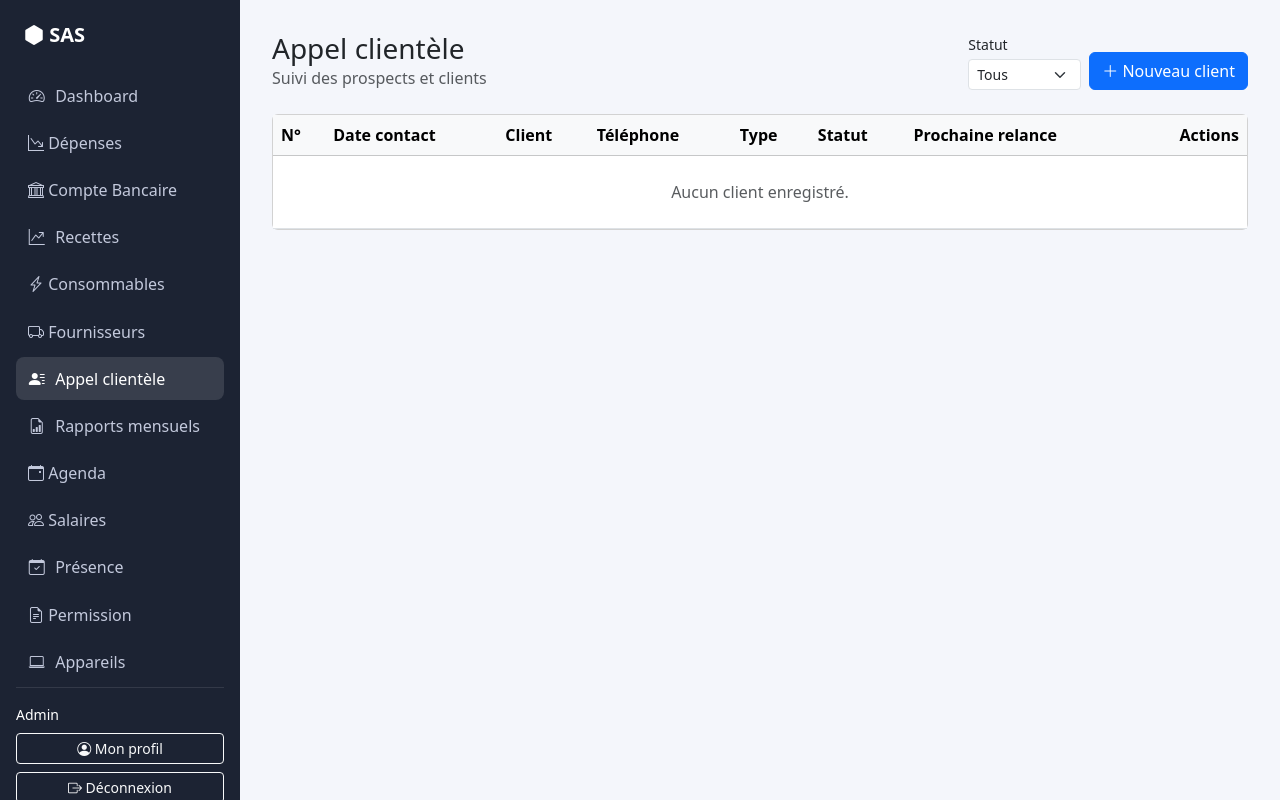
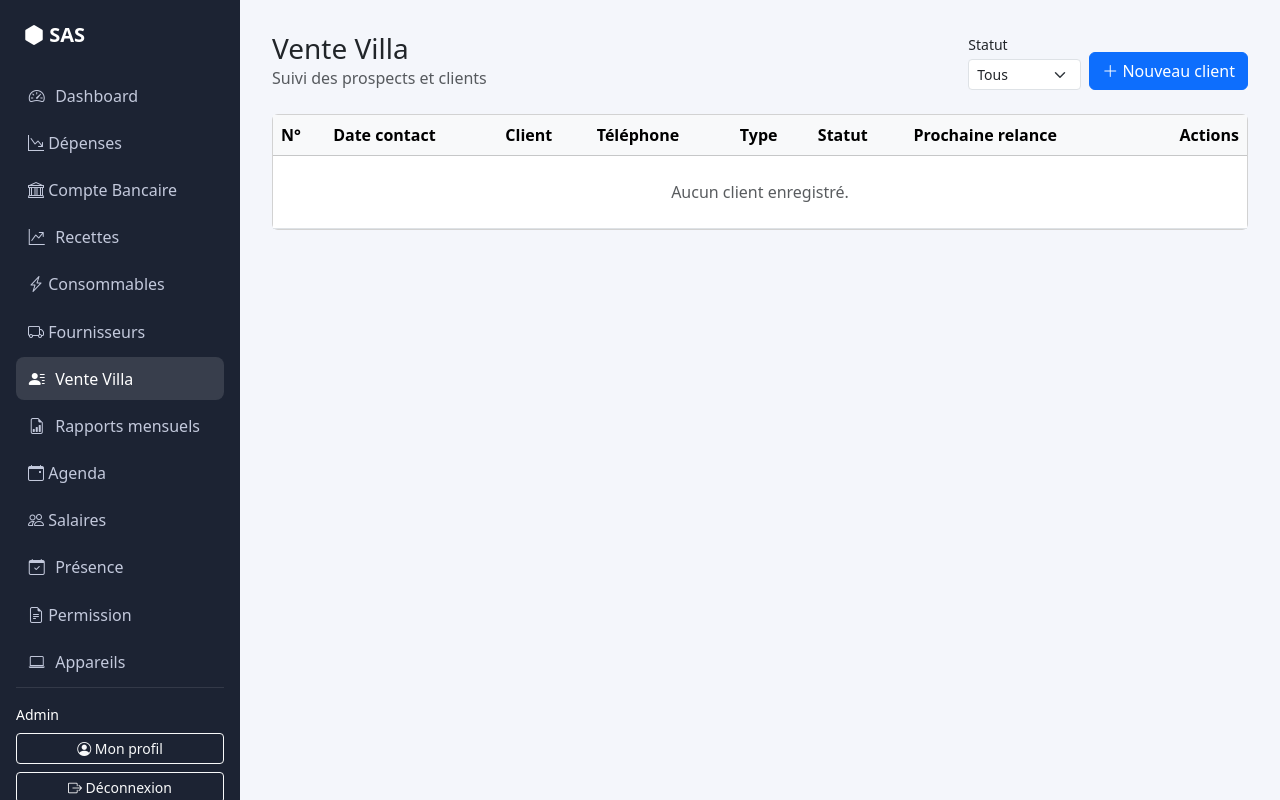
Before and after one commit to smartdev-km/sas, a Flask app: page /commercial/ in a window 1280 px wide. Run offline with Flask 3, Linux system fonts and the light colour scheme; a user stored in the database is signed in; data comes from the database, SQL or seed files in the repository; data that the repository does not hold is empty.

Commit message:
Renommer "Appel clientèle" en "Vente Villa"
Co-Authored-By: Claude Sonnet 5 <noreply@anthropic.com>

```diff
--- a/app/templates/base.html
+++ b/app/templates/base.html
@@ -77,7 +77,7 @@
             {% if current_user.role in ('admin', 'agent_commercial') %}
             <li class="nav-item">
                 <a class="nav-link {% if request.blueprint == 'commercial' %}active{% endif %}" href="{{ url_for('commercial.liste') }}">
-                    <i class="bi bi-person-lines-fill"></i> Appel clientèle
+                    <i class="bi bi-person-lines-fill"></i> Vente Villa
                 </a>
             </li>
             {% endif %}
--- a/app/templates/commercial/liste.html
+++ b/app/templates/commercial/liste.html
@@ -1,9 +1,9 @@
 {% extends "base.html" %}
-{% block title %}Clientèle{% endblock %}
+{% block title %}Vente Villa{% endblock %}
 {% block content %}
 <div class="d-flex justify-content-between align-items-center mb-4 flex-wrap gap-2">
     <div>
-        <h1 class="h3 mb-0">Appel clientèle</h1>
+        <h1 class="h3 mb-0">Vente Villa</h1>
         <p class="text-muted mb-0">Suivi des prospects et clients</p>
     </div>
     <div class="d-flex gap-2 align-items-end">
```
